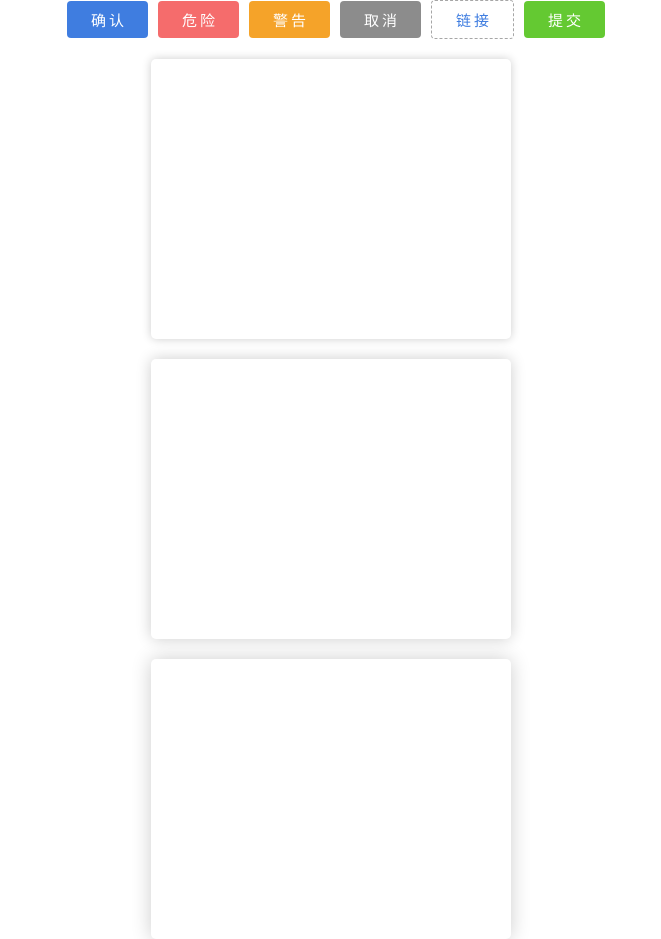
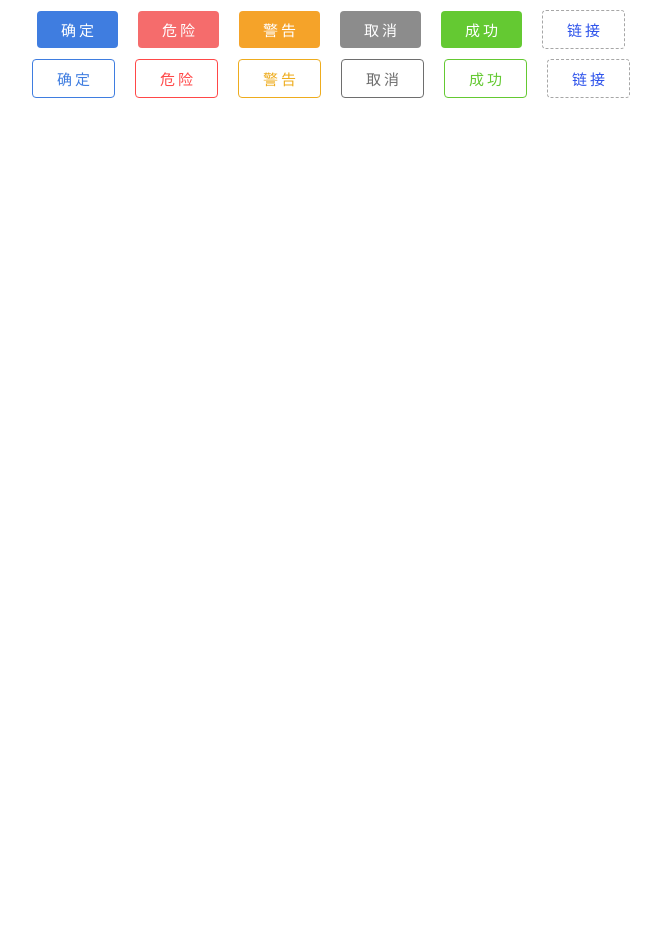
Before and after one commit to wmq-top/TS-React, a React (Vite) app: page / in a window 1280 px wide. Shown: the whole page, without its empty margins (309-970 px from the left). After the commit the page ends 810 px from the top, so only its background shows below. Built offline with nearby package versions, Linux system fonts and the light colour scheme.

Commit message:
add ghost attribute

```diff
--- a/src/App.tsx
+++ b/src/App.tsx
@@ -1,6 +1,6 @@
 import './App.less';
 import {useEffect} from 'react';
-import Button from './UIcomponent/Button/Button';
+import ButtonTest from './UIcomponent/Button/ButtonTest';
 
 function App() {
   useEffect(() => {
@@ -9,16 +9,7 @@ function App() {
 
   return (
     <div className="App">
-      <Button type="primary" text="确认" />
-      <Button type="danger" text="危险" />
-      <Button type="warning" text="警告" />
-      <Button type="cancel" text="取消" />
-      <Button type="link" text="链接" />
-      <Button type="success" text="提交" />
-
-      <div className="testbox"></div>
-      <div className="testbox2"></div>
-      <div className="testbox3"></div>
+      <ButtonTest />
     </div>
   );
 }
--- a/src/UIcomponent/Button/Button.tsx
+++ b/src/UIcomponent/Button/Button.tsx
@@ -7,18 +7,22 @@ interface BtnProps {
   disabled?: boolean;
   onClick?: (e: React.MouseEvent<HTMLButtonElement>) => void;
   block?: boolean;
-  shape?: 'circle' | 'round';
+  shape?: 'default' | 'circle' | 'round';
+  ghost?: boolean;
+  size?: string;
 }
 
 const Button: React.FC<BtnProps> = (props: BtnProps) => {
-  console.log(props);
-  const {text, onClick, type, disabled, block} = props;
+  const {text, onClick, type, disabled, block, ghost} = props;
   return (
     <button
       data-type={!disabled && type}
+      data-ghost={!disabled && ghost}
       onClick={onClick}
       disabled={disabled}
-      style={{display: block ? 'block' : 'inline-block'}}
+      style={{
+        display: block ? 'block' : 'inline-block',
+      }}
     >
       {text}
     </button>
--- /dev/null
+++ b/src/UIcomponent/Button/ButtonTest.tsx
@@ -0,0 +1,65 @@
+import React from 'react';
+import Button from './Button';
+
+interface BtnProps {
+  text?: string;
+  type?: 'primary' | 'success' | 'danger' | 'warning' | 'cancel' | 'link';
+  disabled?: boolean;
+  onClick?: (e: React.MouseEvent<HTMLButtonElement>) => void;
+  block?: boolean;
+  shape?: 'default' | 'circle' | 'round';
+  ghost?: boolean;
+  size?: string;
+}
+
+const ButtonTest: React.FC = () => {
+  const defaultConfig: Array<BtnProps> = [
+    {
+      text: '确定',
+      type: 'primary',
+      onClick: e => {
+        console.log(e);
+      },
+    },
+    {
+      text: '危险',
+      type: 'danger',
+    },
+    {
+      text: '警告',
+      type: 'warning',
+    },
+    {
+      text: '取消',
+      type: 'cancel',
+    },
+    {
+      text: '成功',
+      type: 'success',
+    },
+    {
+      text: '链接',
+      type: 'link',
+    },
+  ];
+  const GhostConfig: Array<BtnProps> = defaultConfig.map(item => {
+    return {...item, ghost: true};
+  });
+
+  return (
+    <div>
+      <div style={{marginTop: 10}}>
+        {defaultConfig.map((item, index) => {
+          return <Button {...item} key={index} />;
+        })}
+      </div>
+      <div style={{marginTop: 10}}>
+        {GhostConfig.map((item, index) => {
+          return <Button {...item} key={index} />;
+        })}
+      </div>
+    </div>
+  );
+};
+
+export default ButtonTest;
--- a/src/UIcomponent/Button/index.less
+++ b/src/UIcomponent/Button/index.less
@@ -1,5 +1,5 @@
-@import "../../style/color.less";
-@import "../../style/shadow.less";
+@import '../../style/color.less';
+@import '../../style/shadow.less';
 button {
   color: #fff;
   border: none;
@@ -13,7 +13,8 @@ button {
   text-align: center;
   cursor: pointer;
   margin-left: 10px;
-  transition: all 0.3s ease-in-out;
+  margin-right: 10px;
+  transition: all 0.35s ease-in-out;
 }
 
 // disabled button
@@ -21,68 +22,99 @@ button:disabled {
   background-color: #ccc;
   cursor: not-allowed;
 }
+
+// ghost button
+button[data-ghost=true] {
+  background-color: rgba(0, 0, 0, 0) !important;
+}
+
 // primary button
-button[data-type="primary"] {
+button[data-type='primary'] {
   background-color: @color-info-static;
 }
-button[data-type="primary"]:hover {
+button[data-type='primary'][data-ghost=true] {
+  border: 1px solid @color-info-static;
+  color: @color-info-static;
+}
+button[data-type='primary']:hover {
   background-color: @color-info-dark;
 }
-button[data-type="primary"]:focus {
+button[data-type='primary']:focus {
   background-color: @color-info-70;
-  box-shadow: @shadow-static;
+  box-shadow: @shadow-btn-active @color-info-active-shadow;
 }
 
 // success button
-button[data-type="success"] {
+button[data-type='success'] {
   background-color: @color-success-static;
 }
-button[data-type="success"]:hover {
+button[data-type='success'][data-ghost=true] {
+  border: 1px solid @color-success-static;
+  color: @color-success-static;
+}
+button[data-type='success']:hover {
   background-color: @color-success-dark;
 }
-button[data-type="success"]:focus {
+button[data-type='success']:focus {
   background-color: @color-success-70;
-  box-shadow: @shadow-static;
+  box-shadow: @shadow-btn-active @color-success-active-shadow;
 }
 // danger button
-button[data-type="danger"] {
+button[data-type='danger'] {
   background-color: @color-failed-static;
 }
-button[data-type="danger"]:hover {
+button[data-type='danger'][data-ghost=true] {
+  border: 1px solid @color-failed-dark;
+  color: @color-failed-dark;
+}
+button[data-type='danger']:hover {
   background-color: @color-failed-dark;
 }
-button[data-type="danger"]:focus {
+button[data-type='danger']:focus {
   background-color: @color-failed-70;
-  box-shadow: @shadow-static;
+  box-shadow: @shadow-btn-active @color-failed-active-shadow;
 }
 
 // warning button
-button[data-type="warning"] {
+button[data-type='warning'] {
   background-color: @color-warning-static;
 }
-button[data-type="warning"]:hover {
+button[data-type='warning'][data-ghost=true] {
+  border: 1px solid @color-warning-dark;
+  color: @color-warning-dark;
+}
+button[data-type='warning']:hover {
   background-color: @color-warning-dark;
 }
-button[data-type="warning"]:focus {
+button[data-type='warning']:focus {
   background-color: @color-warning-70;
-  box-shadow: @shadow-static;
+  box-shadow: @shadow-btn-active @color-warning-active-shadow;
 }
 
 // cancel button
-button[data-type="cancel"] {
+button[data-type='cancel'] {
   background-color: @color-cancel-static;
 }
-button[data-type="cancel"]:hover {
+button[data-type='cancel'][data-ghost=true] {
+  border: 1px solid @color-cancel-dark;
+  color: @color-cancel-dark;
+}
+button[data-type='cancel']:hover {
   background-color: @color-cancel-dark;
 }
-button[data-type="cancel"]:focus {
+button[data-type='cancel']:focus {
   background-color: @color-cancel-70;
-  box-shadow: @shadow-static;
+  box-shadow: @shadow-btn-active @color-cancel-active-shadow;
 }
 
 // link button
-button[data-type="link"] {
+button[data-type='link'] {
   background-color: #fff;
-  color: @color-info-static;
+  color: @color-info-dark;
   border: 1px dashed @color-cancel-70;
 }
+button[data-type='link']:focus {
+  background-color: #fff;
+  color: @color-info-50;
+  border: 1px dashed @color-info-static;
+}
--- a/src/style/color.less
+++ b/src/style/color.less
@@ -24,6 +24,7 @@
 @color-success-30: #d2edc4;
 @color-success-20: #e1f3d8;
 @color-success-10: #f0f9ec;
+@color-success-active-shadow: rgba(100, 201, 50, 0.5);
 
 // failed family
 @color-failed-dark: #ff4848;
@@ -33,6 +34,7 @@
 @color-failed-30: #fcd3d3;
 @color-failed-20: #fde2e2;
 @color-failed-10: #fef0f0;
+@color-failed-active-shadow: rgba(245, 108, 108, 0.5);
 
 // warning family
 @color-warning-dark: #eeac1e;
@@ -42,6 +44,7 @@
 @color-warning-30: #f8e3c5;
 @color-warning-20: #faecd8;
 @color-warning-10: #fcf6ec;
+@color-warning-active-shadow: rgba(245, 163, 41, 0.5);
 
 // info family
 @color-info-dark: #2f54eb;
@@ -51,6 +54,7 @@
 @color-info-30: #a0d9f2;
 @color-info-20: #c5eefa;
 @color-info-10: #e6f8fd;
+@color-info-active-shadow: rgba(63, 125, 224, 0.5);
 
 // cancel family
 @color-cancel-dark: #6e6e6e;
@@ -60,3 +64,4 @@
 @color-cancel-30: #d3d3d3;
 @color-cancel-20: #e2e2e2;
 @color-cancel-10: #f0f0f0;
+@color-cancel-active-shadow: rgba(140, 140, 140, 0.5);
--- a/src/style/shadow.less
+++ b/src/style/shadow.less
@@ -1,8 +1,11 @@
-// for focus and hover
+// for block focus and hover
 @shadow-light: 0 0 10px rgba(0, 0, 0, 0.2);
 
-// for active
+// for block active
 @shadow-static: 0 0 15px rgba(0, 0, 0, 0.2);
 
-// for globalBlock
+// for block globalBlock
 @shadow-heigt: 0 0 20px rgba(0, 0, 0, 0.2);
+
+// for active-btn
+@shadow-btn-active: 0 0 5px 2px;
```
